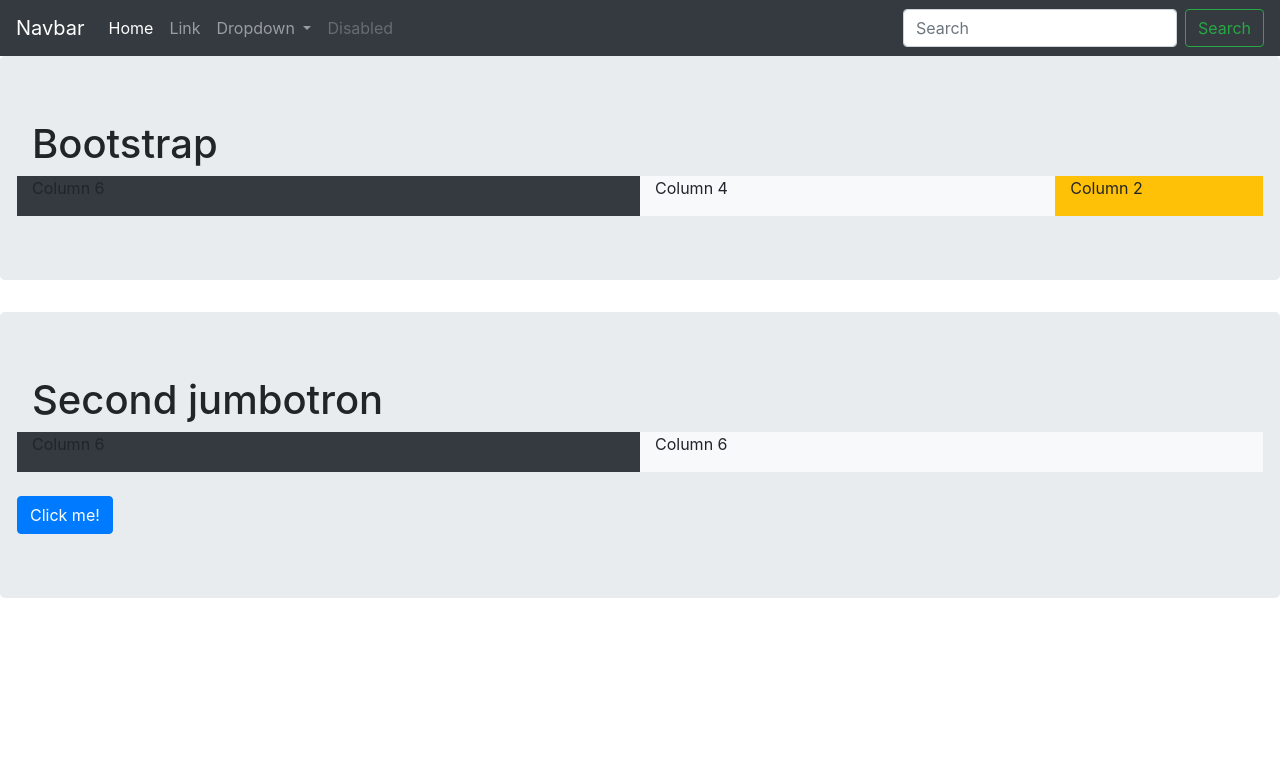
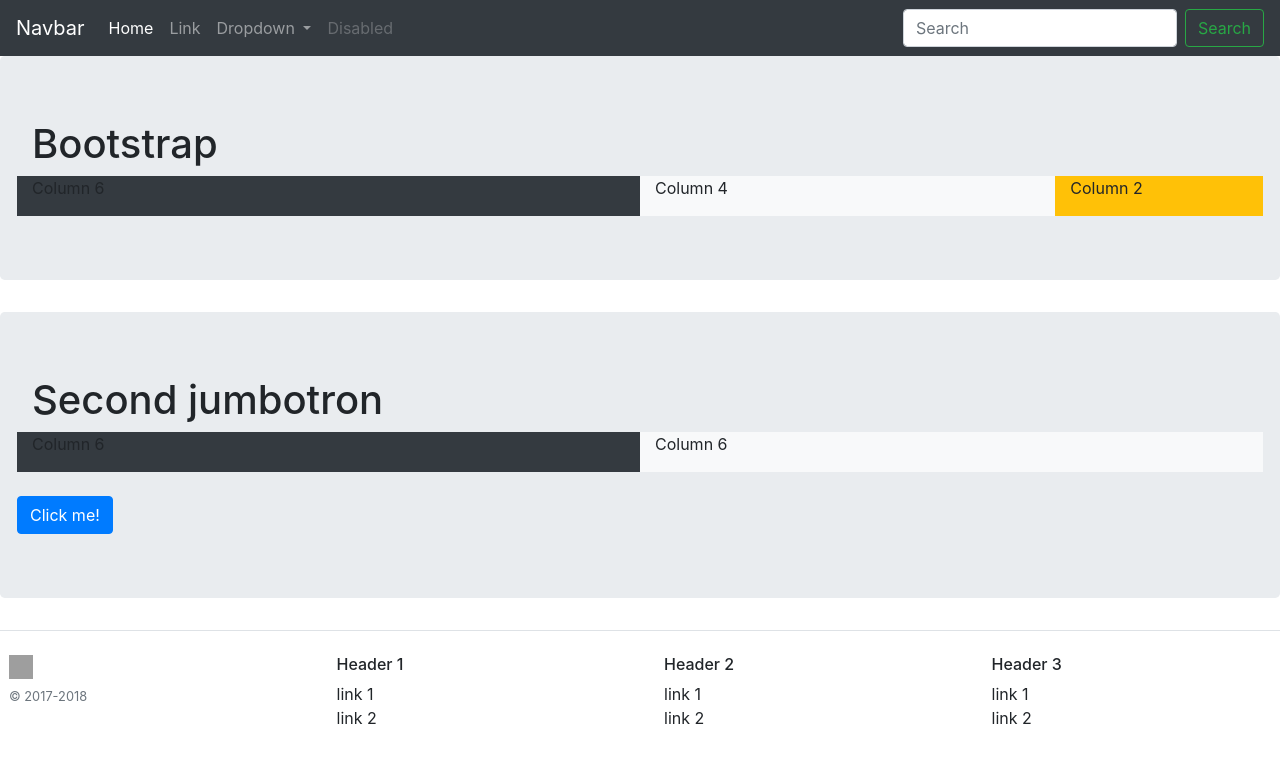
Before and after one commit to TdhyunK/cs52_bootstrap_workshop, a plain HTML site: page index.html in a window 1280 px wide. Drawn offline with nearby package versions, Linux system fonts and the light colour scheme; grey boxes are pictures that could not be loaded.

Commit message:
Add footer

```diff
--- a/index.html
+++ b/index.html
@@ -78,6 +78,39 @@
             </div>
         </div>
 
+        <footer class="row border-top pt-4">
+            <div class="col-sm-3 pl-4">
+                <img class="mb-2" src="https://getbootstrap.com/assets/brand/bootstrap-solid.svg" alt="" width="24" height="24">
+                <small class="d-block mb-3 text-muted">© 2017-2018</small>
+            </div>
+
+
+            <div class="col-sm-3 pl-4">
+                <h6> Header 1 </h6>
+                <ul class="list-unstyled">
+                    <li> link 1</li>
+                    <li> link 2</li>
+                </ul>
+            </div>
+
+            <div class="col-sm-3 pl-4">
+                <h6> Header 2 </h6>
+                <ul class="list-unstyled">
+                    <li> link 1</li>
+                    <li> link 2</li>
+                </ul>
+            </div>
+
+
+            <div class="col-sm-3 pl-4">
+                <h6> Header 3 </h6>
+                <ul class="list-unstyled">
+                    <li> link 1</li>
+                    <li> link 2</li>
+                </ul>
+            </div>
+        </footer>
+
         <script src="https://code.jquery.com/jquery-3.2.1.slim.min.js" integrity="sha384-KJ3o2DKtIkvYIK3UENzmM7KCkRr/rE9/Qpg6aAZGJwFDMVNA/GpGFF93hXpG5KkN" crossorigin="anonymous"></script>
         <script src="https://cdnjs.cloudflare.com/ajax/libs/popper.js/1.12.9/umd/popper.min.js" integrity="sha384-ApNbgh9B+Y1QKtv3Rn7W3mgPxhU9K/ScQsAP7hUibX39j7fakFPskvXusvfa0b4Q" crossorigin="anonymous"></script>
         <script src="https://maxcdn.bootstrapcdn.com/bootstrap/4.0.0/js/bootstrap.min.js" integrity="sha384-JZR6Spejh4U02d8jOt6vLEHfe/JQGiRRSQQxSfFWpi1MquVdAyjUar5+76PVCmYl" crossorigin="anonymous"></script>
```
